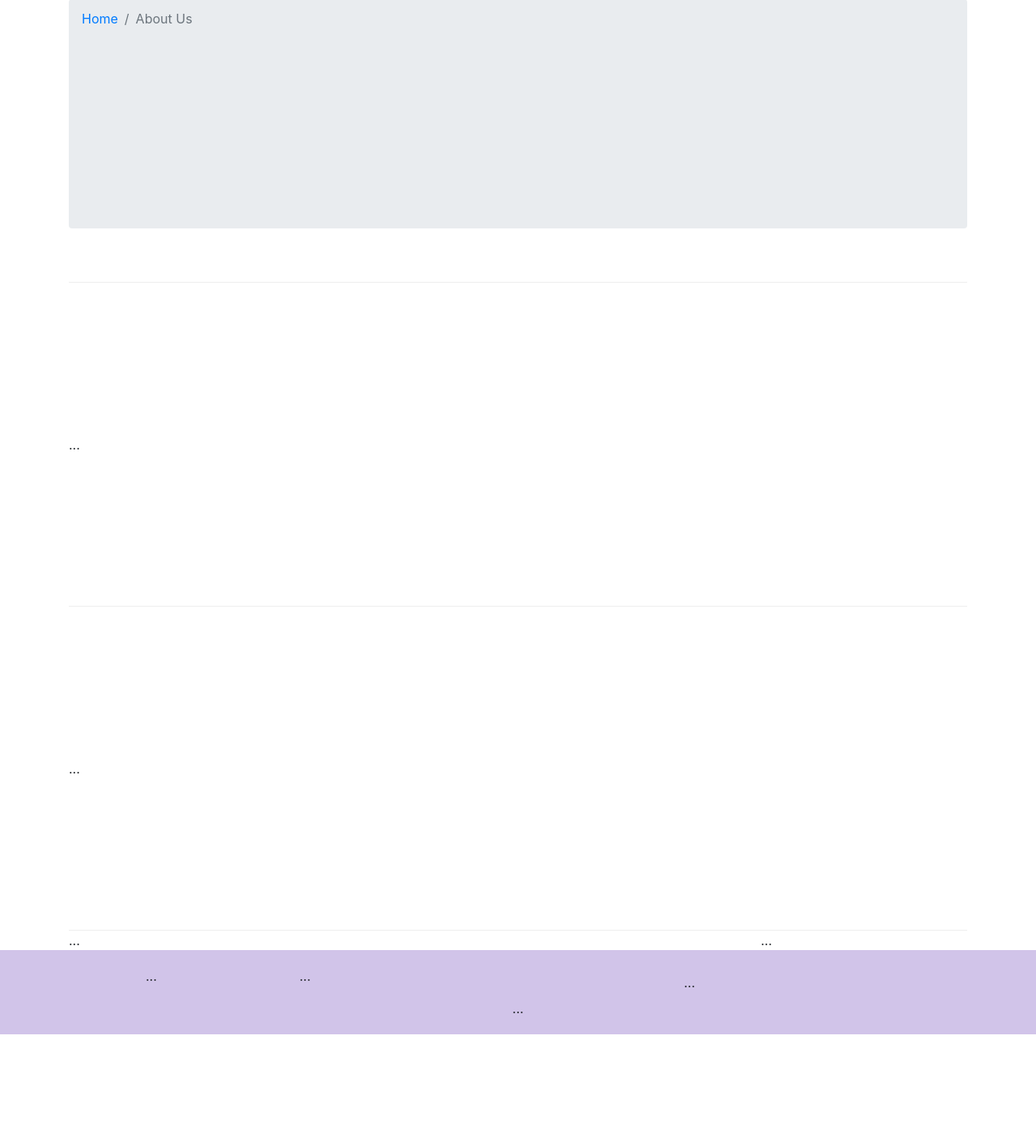
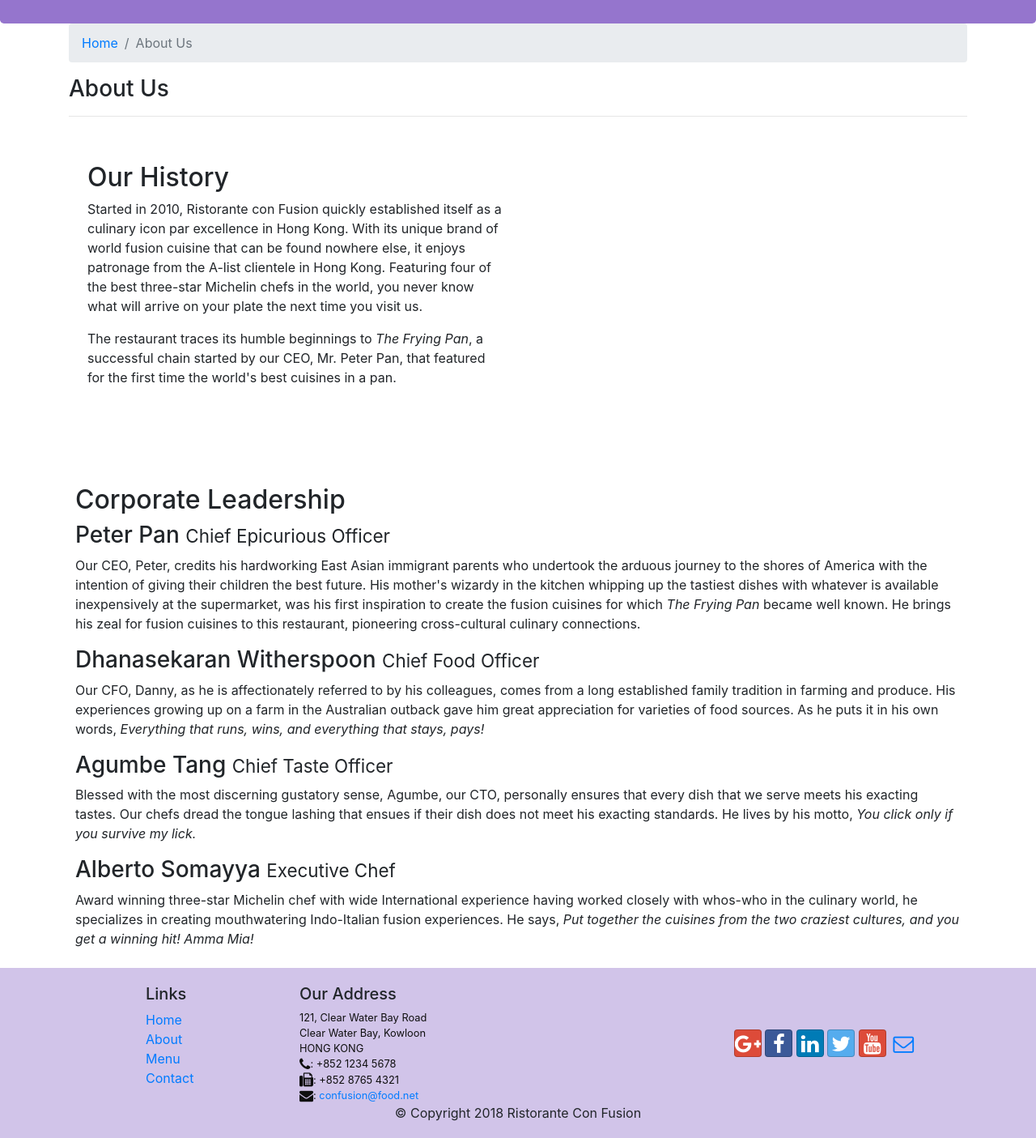
Before and after one commit to luongtonhaiyen/git-test, a website: page aboutus.html in a window 1280 px wide. Shown: the part 305-1710 px from the top of the page at 81% size. Before the commit the page ends 1582 px from the top, so only its background shows below. Drawn offline with nearby package versions, Linux system fonts and the light colour scheme.

Commit message:
Icon Fonts.

```diff
--- a/aboutus.html
+++ b/aboutus.html
@@ -1,97 +1,182 @@
 <!DOCTYPE html>
 <html lang="en">
   <head>
-    <meta charset="UTF-8" />
-    <meta http-equiv="X-UA-Compatible" content="IE=edge" />
-    <meta name="viewport" content="width=device-width, initial-scale=1.0" />
-    <title>About us</title>
+    <!-- Required meta tags always come first -->
+    <meta charset="utf-8" />
+    <meta
+      name="viewport"
+      content="width=device-width, initial-scale=1, shrink-to-fit=no"
+    />
+    <meta http-equiv="x-ua-compatible" content="ie=edge" />
+    <!-- Bootstrap CSS -->
     <link
       rel="stylesheet"
       href="node_modules/bootstrap/dist/css/bootstrap.min.css"
     />
-    <link rel="stylesheet" href="/CSS/styles.css" />
+    <link href="css/styles.css" rel="stylesheet" />
+    <link rel="stylesheet" href="node_modules/font-awesome/css/font-awesome.min.css">
+    <link rel="stylesheet" href="node_modules/bootstrap-social/bootstrap-social.css">
+    <title>Ristorante Con Fusion: About Us</title>
   </head>
+
 <body>
+
     <header class="jumbotron">
+          <nav class="navbar navbar-dark navbar-expand-sm fixed-top">
+            <div class="container">
+              <button class="navbar-toggler" type="button" data-toggle="collapse" data-target="#Navbar">
+              <span class="navbar-toggler-icon"></span>
+            </button>
+               <a class="navbar-brand" href="#">Ristorante Con Fusion</a>
+               <div class="collapse navbar-collapse" id="Navbar">
+                    <ul class="navbar-nav mr-auto">
+                      <li class="nav-item"><a class="nav-link" href="./index.html"><span class="fa fa-home fa-lg"></span> Home</a></li>
+                      <li class="nav-item active"><a class="nav-link" href="#"><span class="fa fa-info fa-lg"></span> About</a></li>
+                      <li class="nav-item"><a class="nav-link" href="#"><span class="fa fa-list fa-lg"></span> Menu</a></li>
+                      <li class="nav-item"><a class="nav-link" href="#"><span class="fa fa-address-card fa-lg"></span> Contact</a></li>
+                    </ul>
+            </div>
+            </div>
+    </nav>
     <div class="container">
     <div class="row row-header">
-          <nav class="navbar navbar-dark navbar-expand-sm fixed-top">
-            <div class="container">
-              <a class="navbar-brand" href="#">Ristorante Con Fusion</a>
-              <ul class="navbar-nav mr-auto">
-                <li class="nav-item active">
-                  <a class="nav-link" href="./index.html">Home</a>
-                </li>
-                <li class="nav-item"><a class="nav-link" href="#">About</a></li>
-                <li class="nav-item"><a class="nav-link" href="#">Menu</a></li>
-                <li class="nav-item">
-                  <a class="nav-link" href="#">Contact</a>
-                </li>
-              </ul>
+    <div class="col-12 col-sm-6">
+            <h1>Ristorante con Fusion</h1>
+            <p>
+              We take inspiration from the World's best cuisines, and create a
+              unique fusion experience. Our lipsmacking creations will tickle
+              your culinary senses!
+            </p>
           </div>
-          </nav>
-          <button
-            class="navbar-toggler"
-            type="button"
-            data-toggle="collapse"
-            data-target="#Navbar"
-          >
-            <span class="navbar-toggler-icon"></span>
-          </button>
-        </div>
-        <div class="collapse navbar-collapse" id="Navbar">
-          <ul class="navbar-nav mr-auto">
-            <li class="nav-item active">
-              <a class="nav-link" href="./index.html">Home</a>
-            </li>
-            <li class="nav-item"><a class="nav-link" href="#">About</a></li>
-            <li class="nav-item"><a class="nav-link" href="#">Menu</a></li>
-            <li class="nav-item"><a class="nav-link" href="#">Contact</a></li>
-          </ul>
-        </div>
-        <div class="row">
-          <div class="col-12 col-sm-6">...</div>
-
-          <div class="col-12 col-sm">...</div>
+          <div class="col-12 col-sm"></div>
         </div>
       </div>
     </header>
     <section>
     <div class="container">
-        <div class="row row-content">
       <ol class="col-12 breadcrumb">
         <li class="breadcrumb-item"><a href="./index.html">Home</a></li>
         <li class="breadcrumb-item active">About Us</li>
       </ol>
+        <div>
+            <div>
+                <h3>About Us</h3>
+                <hr>
+            </div>
         </div>
 
-        <div class="row row-content align-items-center">...</div>
+      <div class="p-2 my-5">
+        <div class="col-12 col-sm-6">
+          <h2>Our History</h2>
+          <p>
+            Started in 2010, Ristorante con Fusion quickly established itself as
+            a culinary icon par excellence in Hong Kong. With its unique brand
+            of world fusion cuisine that can be found nowhere else, it enjoys
+            patronage from the A-list clientele in Hong Kong. Featuring four of
+            the best three-star Michelin chefs in the world, you never know what
+            will arrive on your plate the next time you visit us.
+          </p>
+          <p>
+            The restaurant traces its humble beginnings to
+            <em>The Frying Pan</em>, a successful chain started by our CEO, Mr.
+            Peter Pan, that featured for the first time the world's best
+            cuisines in a pan.
+          </p>
+        </div>
+      </div>
 
-        <div class="row row-content align-items-center">...</div>
-        <div class="row">
-          <div class="col-12 col-sm-4 order-sm-last col-md-3">...</div>
-          <div class="col col-sm order-sm-first col-md">...</div>
+      <div class="p-2 mt-5 pt-5">
+        <div>
+          <h2>Corporate Leadership</h2>
+          <h3>Peter Pan <small>Chief Epicurious Officer</small></h3>
+          <p class="d-none d-md-block">
+            Our CEO, Peter, credits his hardworking East Asian immigrant parents
+            who undertook the arduous journey to the shores of America with the
+            intention of giving their children the best future. His mother's
+            wizardy in the kitchen whipping up the tastiest dishes with whatever
+            is available inexpensively at the supermarket, was his first
+            inspiration to create the fusion cuisines for which
+            <em>The Frying Pan</em> became well known. He brings his zeal for
+            fusion cuisines to this restaurant, pioneering cross-cultural
+            culinary connections.
+          </p>
+          <h3>Dhanasekaran Witherspoon <small>Chief Food Officer</small></h3>
+          <p class="d-none d-md-block">
+            Our CFO, Danny, as he is affectionately referred to by his
+            colleagues, comes from a long established family tradition in
+            farming and produce. His experiences growing up on a farm in the
+            Australian outback gave him great appreciation for varieties of food
+            sources. As he puts it in his own words,
+            <em
+              >Everything that runs, wins, and everything that stays, pays!</em
+            >
+          </p>
+          <h3>Agumbe Tang <small>Chief Taste Officer</small></h3>
+          <p class="d-none d-md-block">
+            Blessed with the most discerning gustatory sense, Agumbe, our CTO,
+            personally ensures that every dish that we serve meets his exacting
+            tastes. Our chefs dread the tongue lashing that ensues if their dish
+            does not meet his exacting standards. He lives by his motto,
+            <em>You click only if you survive my lick.</em>
+          </p>
+          <h3>Alberto Somayya <small>Executive Chef</small></h3>
+          <p class="d-none d-md-block">
+            Award winning three-star Michelin chef with wide International
+            experience having worked closely with whos-who in the culinary
+            world, he specializes in creating mouthwatering Indo-Italian fusion
+            experiences. He says,
+            <em
+              >Put together the cuisines from the two craziest cultures, and you
+              get a winning hit! Amma Mia!</em
+            >
+          </p>
+        </div>
       </div>
     </div>
   </section>
     <footer class="footer">
       <div class="container">
-        <div class="row justify-content-center">
+        <div class="row">
           <div class="col-4 offset-1 col-sm-2">
+            <h5>Links</h5>
             <ul class="list-unstyled">
-              ...
+              <li><a href="#">Home</a></li>
+              <li><a href="#">About</a></li>
+              <li><a href="#">Menu</a></li>
+              <li><a href="#">Contact</a></li>
             </ul>
           </div>
-
-          <div class="col-7 col-sm-5">...</div>
-
-          <div class="col-12 col-sm-4 align-self-center">...</div>
-
-          <div class="col-auto text-center">...</div>
+          <div class="col-7 col-sm-5">
+            <h5>Our Address</h5>
+            <address>
+              121, Clear Water Bay Road<br />
+              Clear Water Bay, Kowloon<br />
+              HONG KONG<br />
+              <i class="fa fa-phone fa-lg"></i>: +852 1234 5678<br>
+              <i class="fa fa-fax fa-lg"></i>: +852 8765 4321<br>
+              <i class="fa fa-envelope fa-lg"></i>:
+              <a href="mailto:confusion@food.net">confusion@food.net</a>
+          </address>
+          </div>
+          <div class="col-12 col-sm-4 align-self-center">
+            <div class="text-center">
+              <a class="btn btn-social-icon btn-google" href="http://google.com/+"><i class="fa fa-google-plus"></i></a>
+              <a class="btn btn-social-icon btn-facebook" href="http://www.facebook.com/profile.php?id="><i class="fa fa-facebook"></i></a>
+              <a class="btn btn-social-icon btn-linkedin" href="http://www.linkedin.com/in/"><i class="fa fa-linkedin"></i></a>
+              <a class="btn btn-social-icon btn-twitter" href="http://twitter.com/"><i class="fa fa-twitter"></i></a>
+              <a class="btn btn-social-icon btn-google" href="http://youtube.com/"><i class="fa fa-youtube"></i></a>
+              <a class="btn btn-social-icon" href="mailto:"><i class="fa fa-envelope-o"></i></a>
+            </div>
+          </div>
+        </div>
+        <div class="row justify-content-center">
+          <div class="col-auto">
+            <p>© Copyright 2018 Ristorante Con Fusion</p>
+          </div>
         </div>
       </div>
     </footer>
-    <!-- jQuery first, then Popper.js, then Bootstrap JS. -->
+
     <script src="node_modules/jquery/dist/jquery.slim.min.js"></script>
     <script src="node_modules/popper.js/dist/umd/popper.min.js"></script>
     <script src="node_modules/bootstrap/dist/js/bootstrap.min.js"></script>
--- a/index.html
+++ b/index.html
@@ -8,34 +8,32 @@
     <title>Home</title>
     <link rel="stylesheet" href="node_modules/bootstrap/dist/css/bootstrap.min.css">
     <link rel="stylesheet" href="/CSS/styles.css" />
+    <link rel="stylesheet" href="node_modules/font-awesome/css/font-awesome.min.css">
+    <link rel="stylesheet" href="node_modules/bootstrap-social/bootstrap-social.css">
+
 </head>
 
 <body>
     <header class="jumbotron">
-        <div class="container">
-            <div class="row row-header">
         <nav class="navbar navbar-dark navbar-expand-sm fixed-top">
             <div class="container">
-                   <a class="navbar-brand" href="#">Ristorante Con Fusion</a>
-                        <ul class="navbar-nav mr-auto">
-                            <li class="nav-item active"><a class="nav-link" href="#">Home</a></li>
-                            <li class="nav-item"><a class="nav-link" href="./aboutus.html">About</a></li>
-                            <li class="nav-item"><a class="nav-link" href="#">Menu</a></li>
-                            <li class="nav-item"><a class="nav-link" href="#">Contact</a></li>
-                        </ul>
-                </div>
-        </nav>
                 <button class="navbar-toggler" type="button" data-toggle="collapse" data-target="#Navbar">
                     <span class="navbar-toggler-icon"></span>
                 </button>
-        </div>
+                <a class="navbar-brand" href="#">Ristorante Con Fusion</a>
                 <div class="collapse navbar-collapse" id="Navbar">
                     <ul class="navbar-nav mr-auto">
-                <li class="nav-item active"><a class="nav-link" href="#">Home</a></li>
-                <li class="nav-item"><a class="nav-link" href="./aboutus.html">About</a></li>
-                <li class="nav-item"><a class="nav-link" href="#">Menu</a></li>
-                <li class="nav-item"><a class="nav-link" href="#">Contact</a></li> </ul>
+                        <li class="nav-item active"><a class="nav-link" href="#"> <span class="fa fa-home fa-lg"></span>Home</a></li>
+                        <li class="nav-item"><a class="nav-link" href="./aboutus.html"><span class="fa fa-info fa-lg"></span>About</a></li>
+                        <li class="nav-item"><a class="nav-link" href="#"><span class="fa fa-list fa-lg"></span>Menu</a></li>
+                        <li class="nav-item"><a class="nav-link" href="#"><span class="fa fa-address-card fa-lg"></span>Contact</a></li>
+                    </ul>
                 </div>
+            </div>
+        </nav>
+
+        <div class="container">
+            <div class="row row-header">
                 <div class="row">
                     <div class="col-12 col-sm-6"> ... </div>
 
@@ -68,13 +66,25 @@
                 </div>
 
 
-                <div class="col-7 col-sm-5"> ... </div>
+                <div class="col-7 col-sm-5">
+                    <i class="fa fa-phone fa-lg"></i>: +852 1234 5678<br>
+                    <i class="fa fa-fax fa-lg"></i>: +852 8765 4321<br>
+                    <i class="fa fa-envelope fa-lg"></i>:
+                    <a href="mailto:confusion@food.net">confusion@food.net</a>
+                     </div>
 
 
                 <div class="col-12 col-sm-4 align-self-center"> ... </div>
 
 
-                <div class="col-auto text-center"> ... </div>
+                <div class="text-center">
+                    <a class="btn btn-social-icon btn-google" href="http://google.com/+"><i class="fa fa-google-plus"></i></a>
+                    <a class="btn btn-social-icon btn-facebook" href="http://www.facebook.com/profile.php?id="><i class="fa fa-facebook"></i></a>
+                    <a class="btn btn-social-icon btn-linkedin" href="http://www.linkedin.com/in/"><i class="fa fa-linkedin"></i></a>
+                    <a class="btn btn-social-icon btn-twitter" href="http://twitter.com/"><i class="fa fa-twitter"></i></a>
+                    <a class="btn btn-social-icon btn-google" href="http://youtube.com/"><i class="fa fa-youtube"></i></a>
+                    <a class="btn btn-social-icon" href="mailto:"><i class="fa fa-envelope-o"></i></a>
+                     </div>
 
             </div>
         </div>
--- a/package.json
+++ b/package.json
@@ -22,6 +22,8 @@
   },
   "dependencies": {
     "bootstrap": "^4.0.0",
+    "bootstrap-social": "^5.1.1",
+    "font-awesome": "^4.7.0",
     "jquery": "^3.3.1",
     "popper.js": "^1.12.9"
   }
```
Also changed, not shown: 1 other file. Lines whose indentation alone changed are shown as unchanged.
